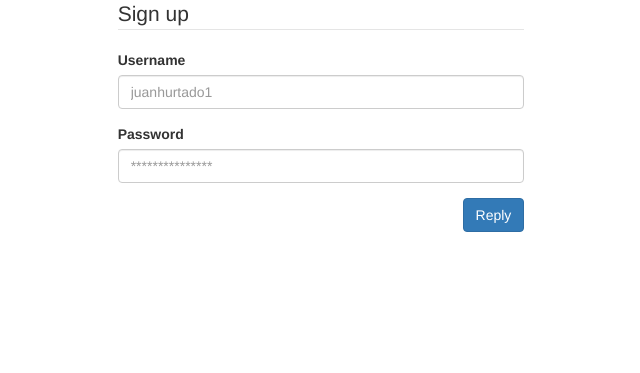
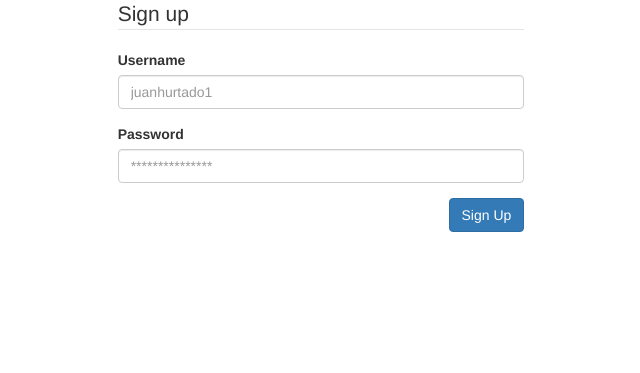
Before and after one commit to juanhurtado4/web2, a Node server app: page /sign-up in a window 1280 px wide. Shown: the part 73-446 px from the top of the page, without its empty margins (319-959 px from the left). Run offline with Node 20, Linux system fonts and the light colour scheme; some libraries are stand-ins or nearby versions.

Commit message:
Fix: Change signup button

```diff
--- a/reddit_clone/views/signup.ejs
+++ b/reddit_clone/views/signup.ejs
@@ -12,7 +12,7 @@
                     <input type="password" name="password" class="form-control" id="post-password" placeholder="***************">
                 </div>
                 <div class='text-right'>
-                    <button type="submit" class="btn btn-primary">Reply</button>
+                    <button type="submit" class="btn btn-primary">Sign Up</button>
                 </div>
             </form>
         </div>
```
